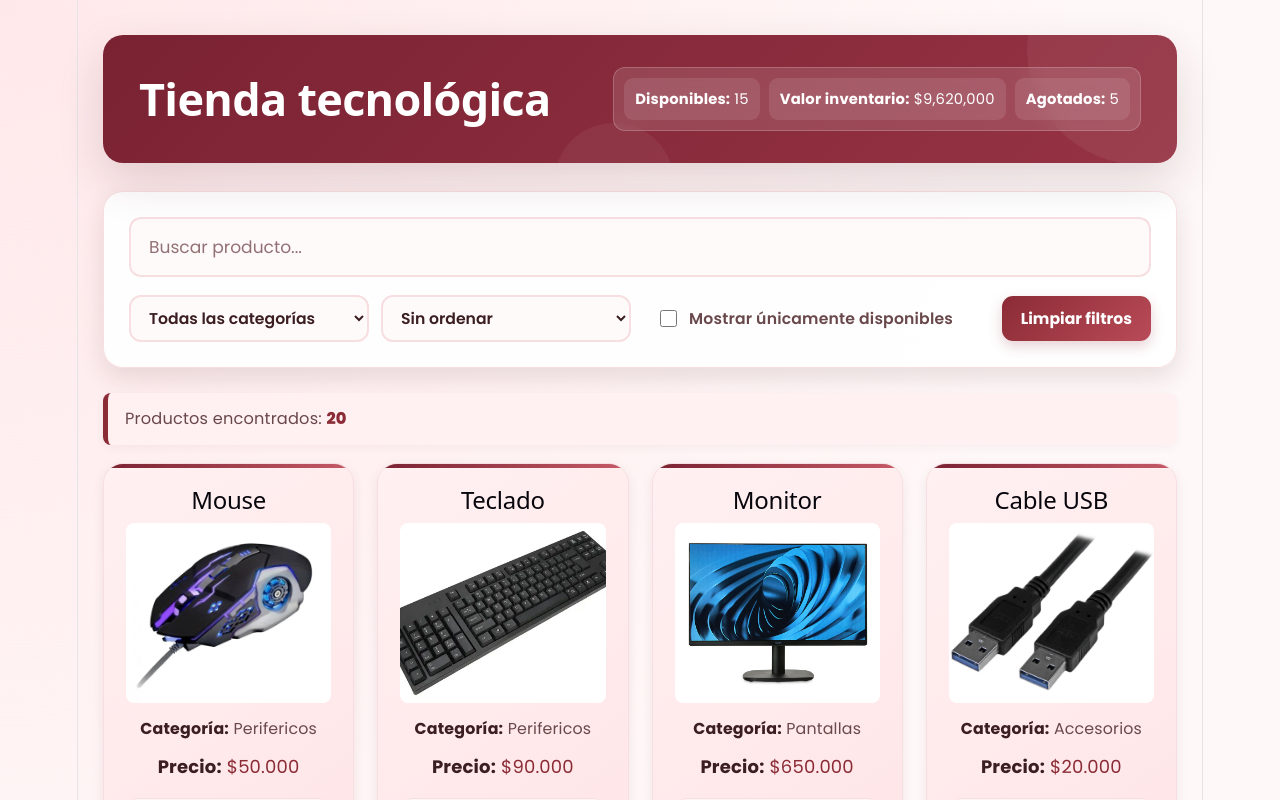
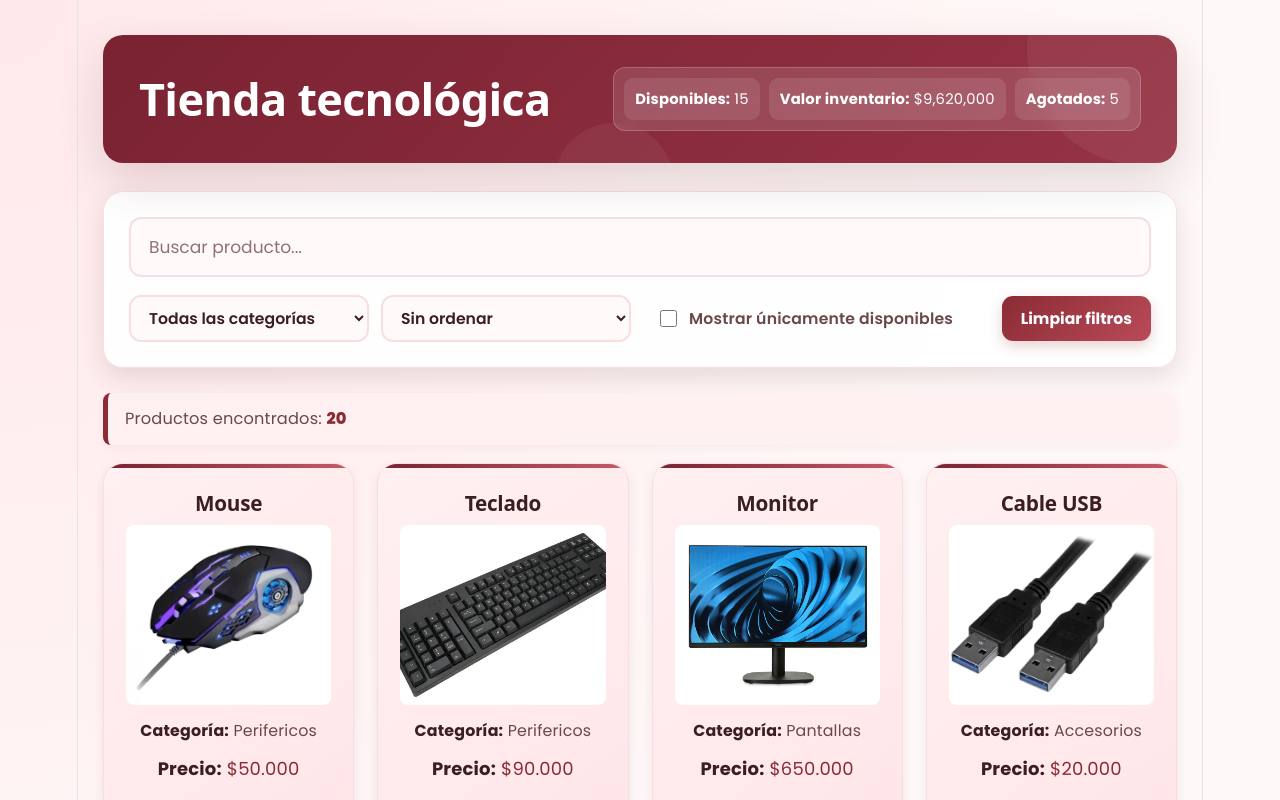
Before and after one commit to SammLad/jsAc, a React (Vite) app in the folder tienda-react/: page / in a window 1280 px wide. Shown: the top 800 px of the page. Built offline with nearby package versions, Linux system fonts and the light colour scheme.

Commit message:
Feat: arreglo de los colores, para que no cambien según el color del sistema

```diff
--- a/tienda-react/src/App.css
+++ b/tienda-react/src/App.css
@@ -1,6 +1,8 @@
 @import url('https://fonts.googleapis.com/css2?family=Poppins:wght@400;500;600;700;800&display=swap');
 
 :root {
+  color-scheme: light;
+
   --bg-main: #fff8f8;
 
   --bg-header: #7a2232;
@@ -24,6 +26,10 @@
   --border-color: #edc8cc;
   --border-light: #f7dfe1;
 
+  --input-bg: #fffafa;
+  --input-focus-bg: #ffffff;
+  --disabled-bg: #d4b5b8;
+
   --shadow-sm: 0 4px 12px rgba(59, 30, 33, 0.08);
   --shadow-md: 0 10px 25px rgba(59, 30, 33, 0.12);
   --shadow-lg: 0 18px 45px rgba(59, 30, 33, 0.15);
@@ -39,14 +45,18 @@
    GENERAL
 ======================================== */
 
+
+html {
+  color-scheme: light !important;
+}
+
+
 * {
   box-sizing: border-box;
 }
 
+
 body {
-  margin: 0;
-  padding: 0;
-  min-height: 100vh;
   background:
     radial-gradient(circle at 0% 0%,
       #ffe8ea 0%,
@@ -54,8 +64,9 @@ body {
     radial-gradient(circle at 100% 100%,
       #ffecee 0%,
       transparent 30%),
-    var(--bg-main);
-  color: var(--text-primary);
+    var(--bg-main) !important;
+
+  color: var(--text-primary) !important;
   font-family: 'Poppins', sans-serif;
 }
 
@@ -572,7 +583,7 @@ button:active {
    TEXTO DE LAS TARJETAS
 ======================================== */
 
-.producto-card h3 {
+.producto-card h2 {
   margin-top: 5px;
   margin-bottom: 9px;
   color: var(--text-primary);
```
